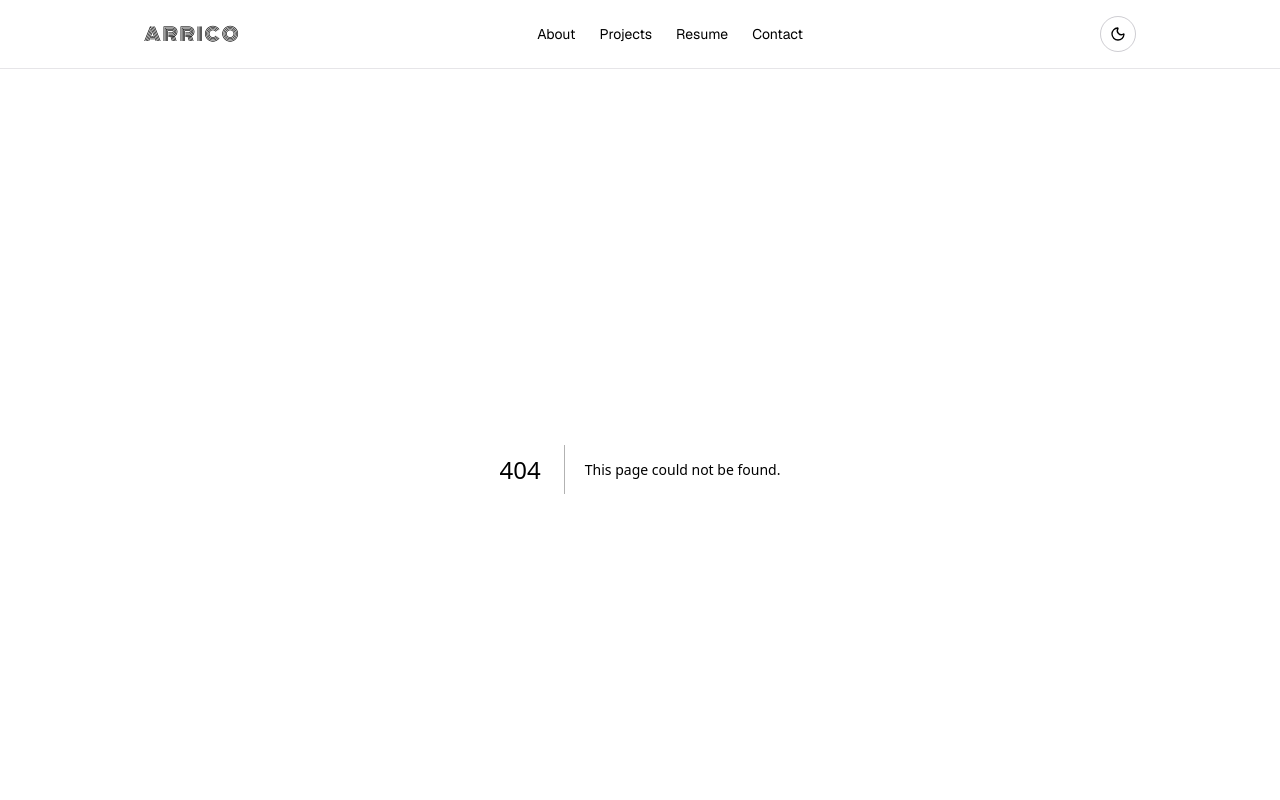
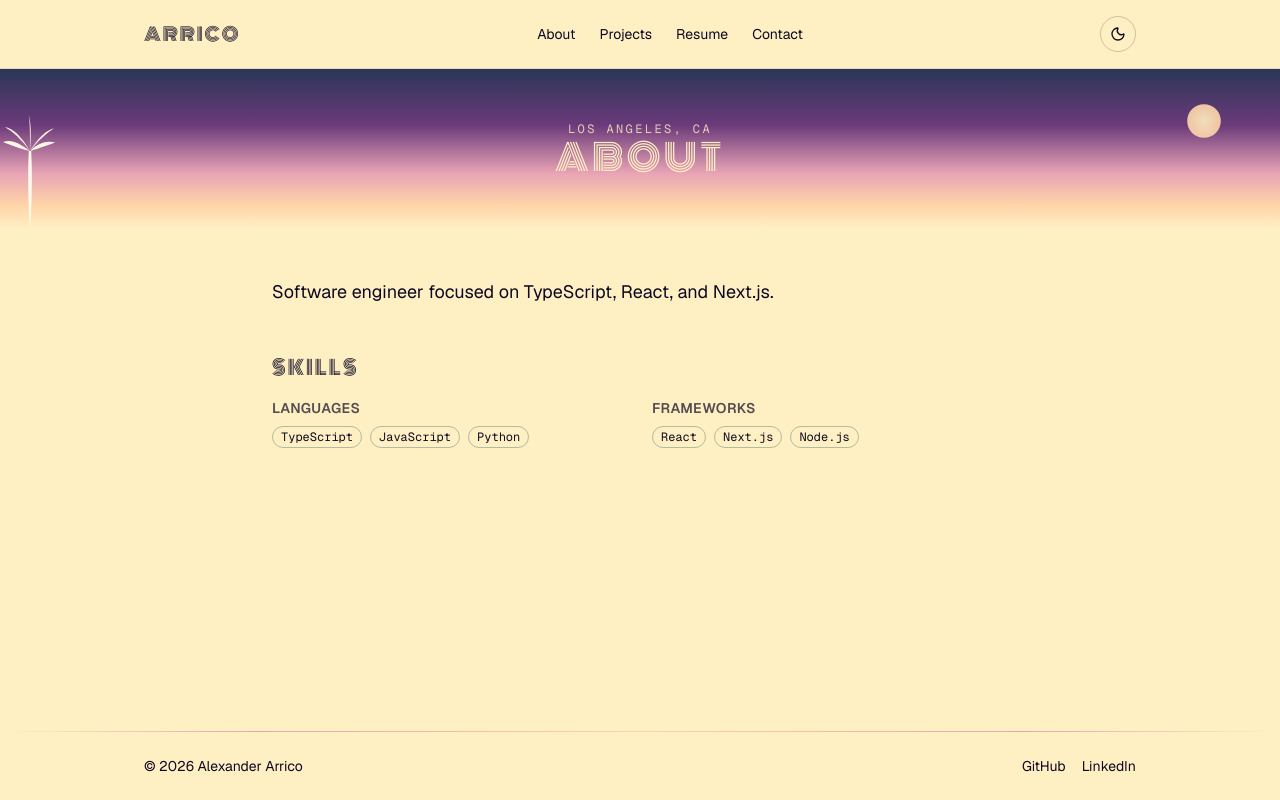
Before and after one commit to aarrico/portfolio, a Next.js app: page /about in a window 1280 px wide. Before the commit this address had no page. Shown: the top 800 px of the page. Built offline with nearby package versions, Linux system fonts and the light colour scheme.

Commit message:
feat: about page

```diff
--- /dev/null
+++ b/app/about/page.tsx
@@ -0,0 +1,40 @@
+import type { Metadata } from "next";
+import { InnerPageHeader } from "@/components/aesthetic/InnerPageHeader";
+import { getResume } from "@/lib/data";
+
+export const metadata: Metadata = {
+  title: "About",
+  description: "About Alexander Arrico — software engineer in Los Angeles.",
+};
+
+export default function AboutPage() {
+  const { basics, summary, skills } = getResume();
+  return (
+    <>
+      <InnerPageHeader title="ABOUT" eyebrow={basics.location} />
+      <article className="mx-auto max-w-3xl px-4 py-12">
+        <p className="text-lg leading-relaxed">{summary}</p>
+        <h2 className="mt-12 font-display text-xl tracking-widest">SKILLS</h2>
+        <div className="mt-4 grid gap-6 sm:grid-cols-2">
+          {skills.map((group) => (
+            <div key={group.category}>
+              <h3 className="font-sans text-sm font-semibold uppercase tracking-wide opacity-70">
+                {group.category}
+              </h3>
+              <ul className="mt-2 flex flex-wrap gap-2">
+                {group.items.map((item) => (
+                  <li
+                    key={item}
+                    className="rounded-full border border-[color:var(--accent)]/40 px-2 py-0.5 font-mono text-xs"
+                  >
+                    {item}
+                  </li>
+                ))}
+              </ul>
+            </div>
+          ))}
+        </div>
+      </article>
+    </>
+  );
+}
```
